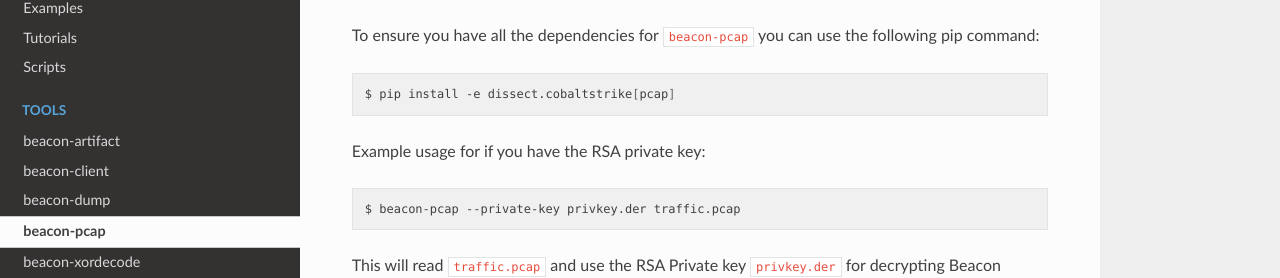
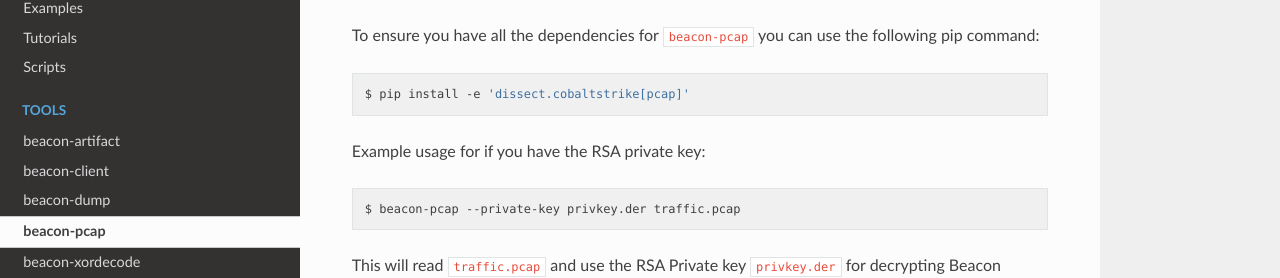
Before and after one commit to fox-it/dissect.cobaltstrike, a Sphinx documentation site: the page built from docs/tools/beacon-pcap.rst, in a window 1280 px wide and 900 px high, scrolled down 308 px. Shown: the part 173-451 px from the top of the window. Built offline with Sphinx 7.4.7 and the Read the Docs theme 3.1.0, drawn with Linux system fonts in a browser that asks for light colours; pages that are not in the unit, such as notebooks, are missing from menus; the version number could not be read and is left out.

```diff
--- a/docs/tools/beacon-client.rst
+++ b/docs/tools/beacon-client.rst
@@ -25,7 +25,7 @@ To ensure you have all the dependencies for ``beacon-client`` you can use the fo
 
 .. code-block:: bash
 
-   $ pip install -e dissect.cobaltstrike[c2]
+   $ pip install -e 'dissect.cobaltstrike[c2]'
 
 Here is an example usage of connecting to a Team Server with custom Beacon metadata, we choose a fixed beacon id so we
 can connect to it again later without creating a new beacon session at the Team Server:
--- a/docs/tools/beacon-pcap.rst
+++ b/docs/tools/beacon-pcap.rst
@@ -18,7 +18,7 @@ To ensure you have all the dependencies for ``beacon-pcap`` you can use the foll
 
 .. code-block:: bash
 
-   $ pip install -e dissect.cobaltstrike[pcap]
+   $ pip install -e 'dissect.cobaltstrike[pcap]'
 
 Example usage for if you have the RSA private key:
 
```
